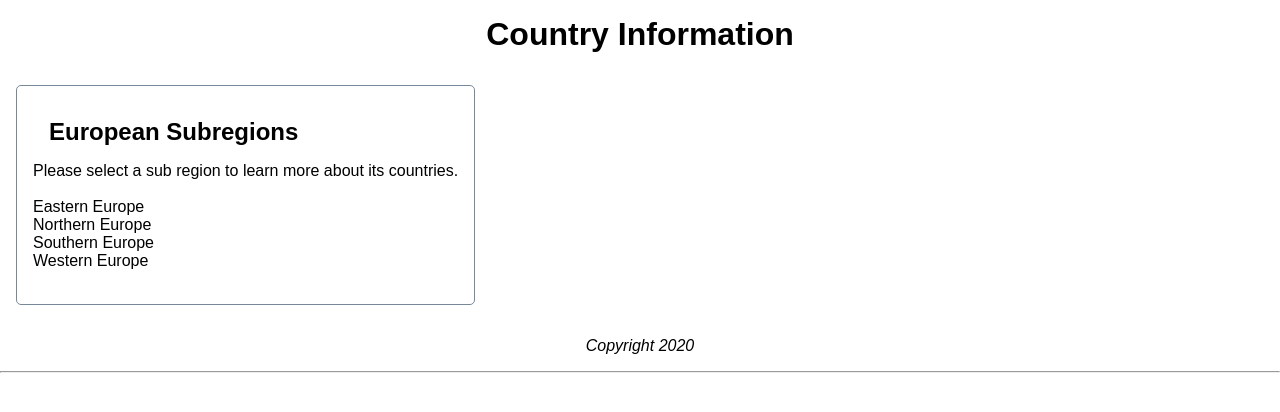
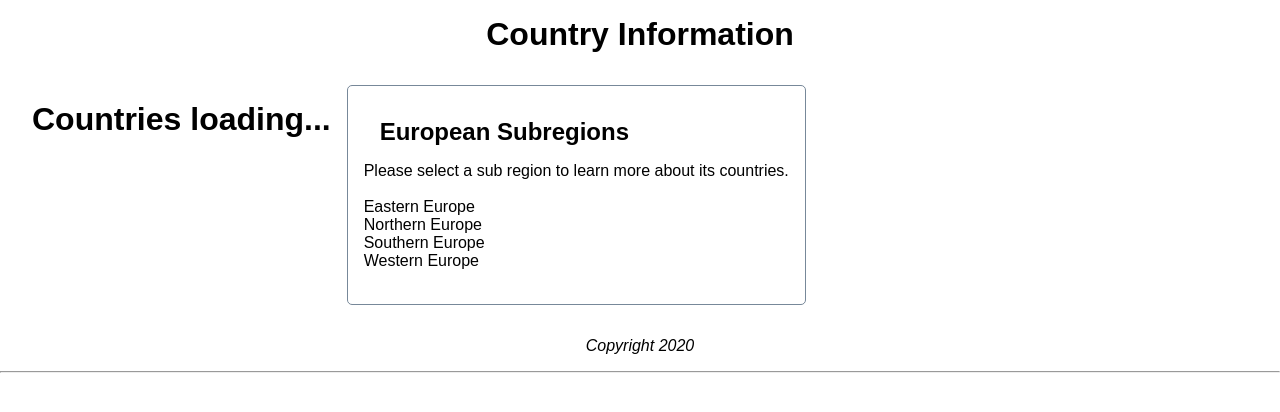
Before and after one commit to markpackham/codeclan_wk8_group_vue_express_mongodb, a Vue app in the folder client/: page / in a window 1280 px wide. Shown: the top 412 px of the page. Built offline with nearby package versions, Linux system fonts and the light colour scheme; no server answers.

Commit message:
Add loading warning for slow feeds

```diff
--- a/client/src/App.vue
+++ b/client/src/App.vue
@@ -2,6 +2,9 @@
   <div id="app">
     <main-header></main-header>
     <div class="main-container">
+      <div v-if="!countries.length">
+        <h1>Countries loading...</h1>
+      </div>
       <europe-subregion-list :countries="countries"></europe-subregion-list>
       <country-detail :country="selectedCountry"></country-detail>
     </div>
--- a/client/src/components/CountryDetail.vue
+++ b/client/src/components/CountryDetail.vue
@@ -4,16 +4,15 @@
     <p>Population: {{country.population}} - Area: {{country.area}} - Pop Density: {{ (country.population / country.area).toFixed(2) }}</p>
     <p>Capital: {{country.capital}}</p>
     <img class="flag" name="flag" :src="country.flag" />
-      </div>
+  </div>
 </template>
 
 <script>
 export default {
   name: "country-detail",
-  props: ["country"],
-}
+  props: ["country"]
+};
 </script>
 
 <style>
-
 </style>
```
